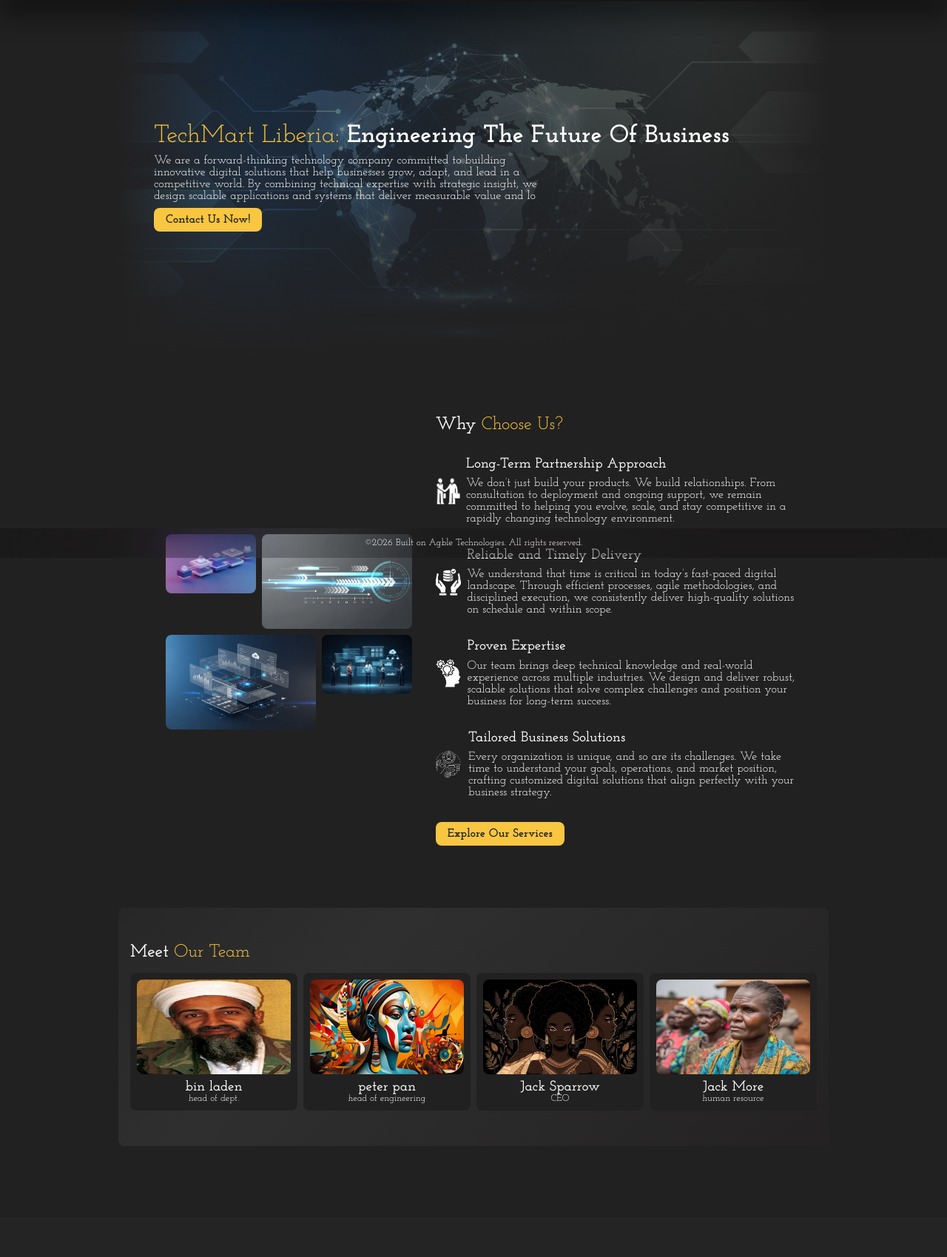
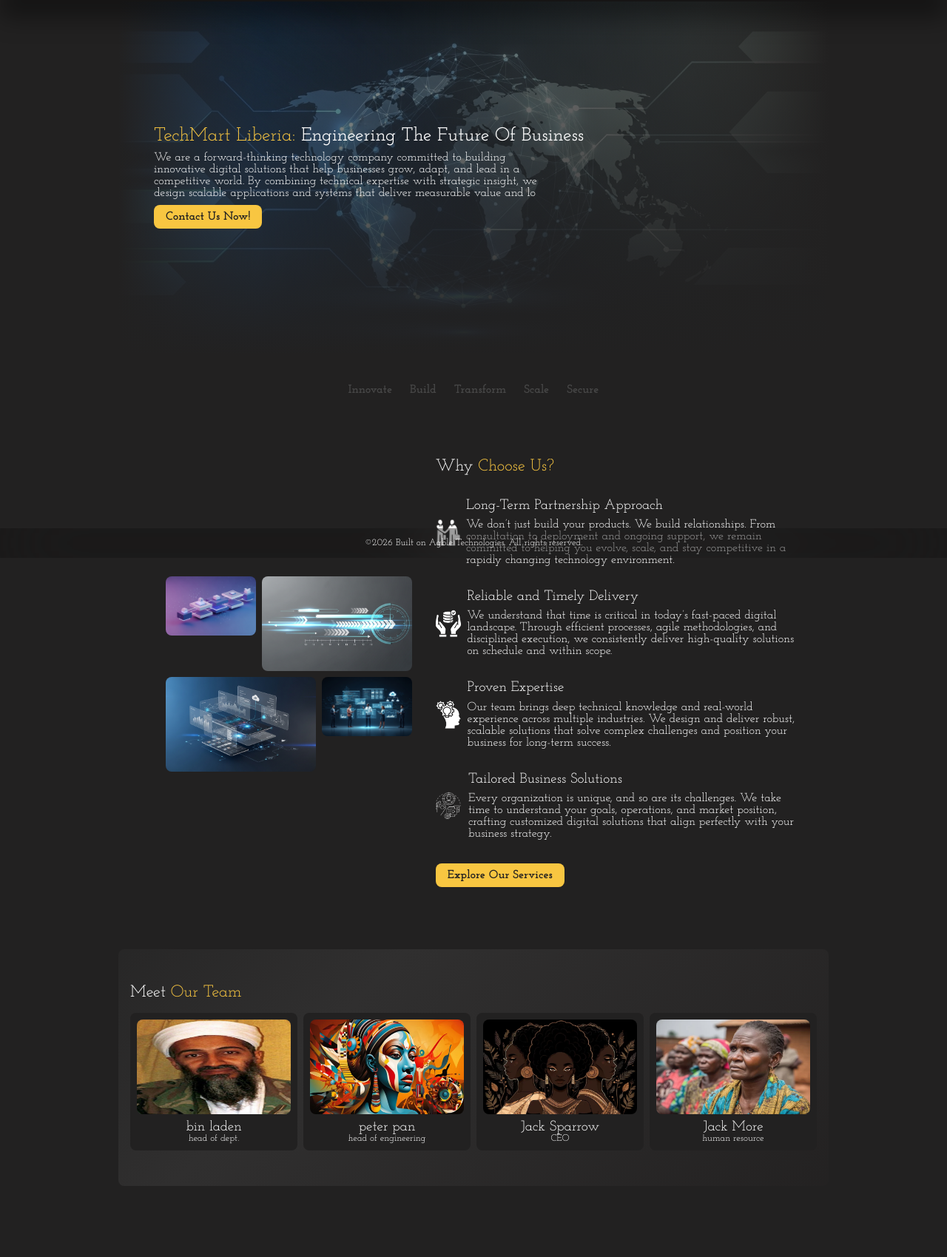
Before and after one commit to I-AGBLE/techmartliberia, a Django app: page /about/ in a window 1280 px wide. Shown: the part 46-1745 px from the top of the page at 74% size. Before the commit the page ends 1538 px from the top, so only its background shows below. Run offline with Django 5.2, Linux system fonts and the light colour scheme; data comes from the database, SQL or seed files in the repository.

Commit message:
general styles retouched

```diff
--- a/main/static/main/css/styles.css
+++ b/main/static/main/css/styles.css
@@ -1,12 +1,5 @@
 @import url("https://fonts.googleapis.com/css2?family=Josefin+Slab:ital,wght@0,100..700;1,100..700&display=swap");
 
-.material-symbols-outlined {
-  font-variation-settings:
-    "FILL" 0,
-    "wght" 200,
-    "GRAD"-25,
-    "opsz" 20;
-}
 
 * {
   font-family: "Josefin Slab", serif;
@@ -57,28 +50,24 @@
   --nav_bg: rgba(0, 0, 0, 0.2); /* adds transparency so blur can show through */
   --transition: all 300ms ease;
   --box_shadow: 0 1.5rem 2rem rgba(0, 0, 0, 0.4);
-  --opacity: 0.9;
   --border_radius: 0.5rem;
 }
 
 h1 {
-  font-size: 2.1rem;
-  font-weight: 650;
+  font-size: 1.6rem;
+  font-weight: 500;
 }
 
 h2 {
-  font-size: 1.5rem;
-  font-weight: 600;
+  font-size: 1.4rem;
 }
 
 h3 {
   font-size: 1.2rem;
-  font-weight: 600;
 }
 
 h4 {
-  font-size: 0.9rem;
-  font-weight: 600;
+  font-size: 1rem;
 }
 
 p {
@@ -266,6 +255,7 @@ main {
   display: grid;
   gap: 2rem;
   margin-top: 3rem;
+
   background: linear-gradient(135deg, #141414, #302f2f, #1e1c1c);
   background-size: 200% 200%;
   animation: smoothShift 20s ease-in-out infinite;
@@ -316,7 +306,6 @@ main {
 }
 
 .service:hover {
-  transform: scale(1.01);
   box-shadow: var(--box_shadow);
 }
 
@@ -346,7 +335,6 @@ main {
 
 .service_link a:hover {
   color: var(--deep_bg);
-  transform: translateX(0.4rem);
   background-color: var(--color_gold);
   padding: 0.2rem 0.4rem;
   border-radius: var(--border_radius);
@@ -582,7 +570,6 @@ main {
 
 .contact_text p {
   margin-bottom: 30px;
-  font-size: 0.8rem;
 }
 
 .list {
--- a/main/templates/main/about.html
+++ b/main/templates/main/about.html
@@ -25,6 +25,21 @@
     {% endfor %}
 </div>
 {% endif %}
+
+
+
+
+
+<div class="catchwords">
+        <ul>
+            <li>Innovate</li>
+            <li>Build</li>
+            <li>Transform</li>
+            <li>Scale</li>
+            <li>Secure</li>
+        </ul>
+</div>
+
 
 
 <div class="why_us_section">
--- a/main/templates/main/events.html
+++ /dev/null
@@ -1,6 +0,0 @@
-{% extends "main/layout.html" %}
-
-{% block content %}
-<h1>events page</h1>
-<p>Your one-stop shop for all things tech in Liberia. Explore our wide range of products,services, and events. Stay connected with us for the latest updates and innovations in technology.</p>
-{% endblock %}
--- a/main/templates/main/index.html
+++ b/main/templates/main/index.html
@@ -66,7 +66,7 @@
 
                 <div class="service_desc">
                     <p>
-                        {{ service.service_description|truncatechars:150 }}
+                        {{ service.service_description|truncatechars:200 }}
                     </p>
                 </div>
 
--- a/main/templates/main/meet_our_team.html
+++ /dev/null
@@ -1,6 +0,0 @@
-{% extends "main/layout.html" %}
-
-{% block content %}
-<h1>meet our team page</h1>
-<p>Your one-stop shop for all things tech in Liberia. Explore our wide range of products,services, and events. Stay connected with us for the latest updates and innovations in technology.</p>
-{% endblock %}
```
